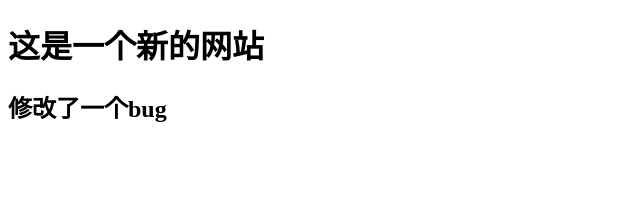
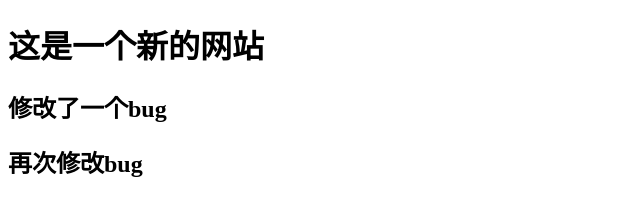
Before and after one commit to zhongjicaiji/git-course, a plain HTML site: page index.html in a window 1280 px wide. Shown: the whole page, without its empty margins (0-640 px from the left). Drawn offline with Linux system fonts and the light colour scheme.

Commit message:
第二次修改

```diff
--- a/index.html
+++ b/index.html
@@ -8,6 +8,7 @@
 <body>
     <h1>这是一个新的网站</h1>
     <h2>修改了一个bug</h2>
+    <h2>再次修改bug</h2>
 
 </body>
 </html>
```
